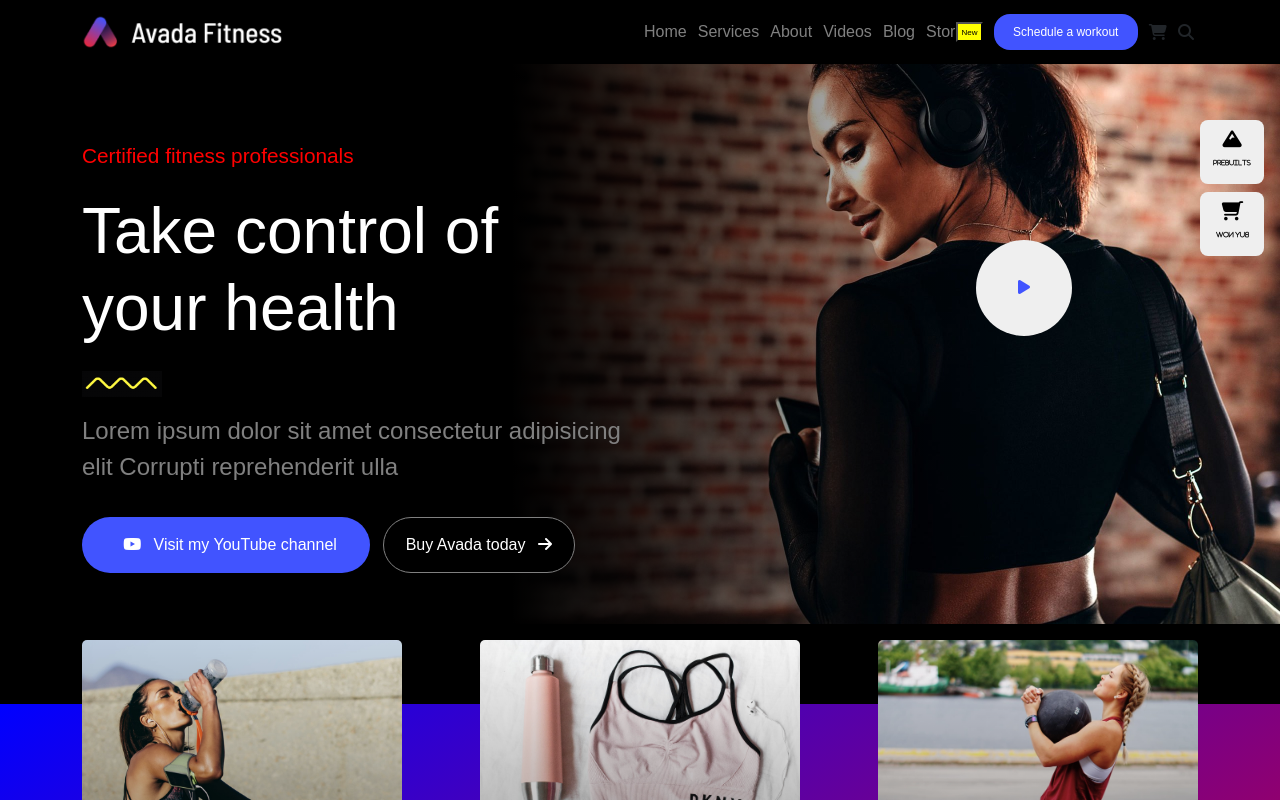
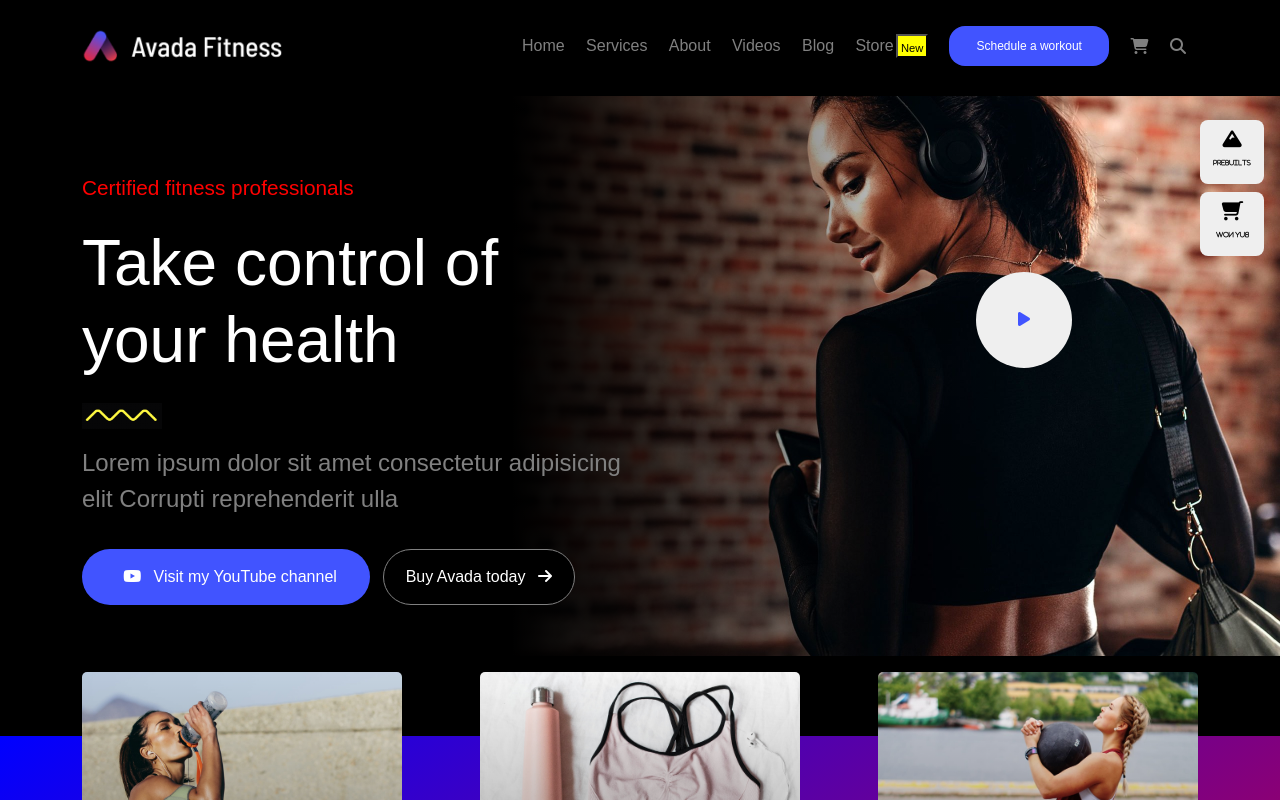
Before and after one commit to misrar09/proj-html-vuejs, a Vue app: page / in a window 1280 px wide. Shown: the top 800 px of the page. Built offline with nearby package versions, Linux system fonts and the light colour scheme.

Commit message:
header updated

```diff
--- a/src/App.vue
+++ b/src/App.vue
@@ -98,7 +98,7 @@ export default {
 // @use './styles/partials/variables' as *;
 
 header {
-	height: 4rem;
+	height: 6rem;
 	padding-top: 0.4rem;
 }
 
--- a/src/components/AppHeader.vue
+++ b/src/components/AppHeader.vue
@@ -27,9 +27,9 @@ export default {
 </script>
 
 <template>
-    <div class="header container">
-        <div class="row align-items-center">
-            <div class="col">
+    <div class=" container">
+        <div class=" header row align-items-center">
+            <div class="col-4">
                 <img src="../assets/img/logo-200x34.png" alt="">
             </div>
             <div class="col navbar d-flex ">
@@ -47,23 +47,40 @@ export default {
 // importo variabili
 // @use './styles/partials/variables' as *;
 
-.navbar {
-    margin-right: 1rem;
+.header {
+    height: 5rem;
+    width: 100%;
+    gap: 5rem;
+
 }
 
-.navbar a {
-    text-decoration: none;
-    color: grey;
 
-    &:hover {
-        color: white;
+.navbar {
+
+    i {
+        color: gray;
+
+        &:hover {
+            color: white;
+        }
+
+    }
+
+    a {
+        text-decoration: none;
+        color: grey;
+
+        &:hover {
+            color: white;
+        }
     }
 }
 
 .store_new_btn {
     background-color: yellow;
-    height: 1.25rem;
-    font-size: 0.5rem;
+    height: 1.5rem;
+    width: 2rem;
+    font-size: 0.7rem;
     padding: 0.2rem;
     margin-left: -1.2rem;
 
@@ -73,9 +90,13 @@ export default {
     border-radius: 1rem;
     border: none;
     font-size: 0.75rem;
-    height: 2.2rem;
-    width: 9rem;
+    height: 2.5rem;
+    width: 10rem;
     background-color: #4154ff;
     color: white;
+
+    &:hover {
+        background-color: #FF414B;
+    }
 }
 </style>
```
